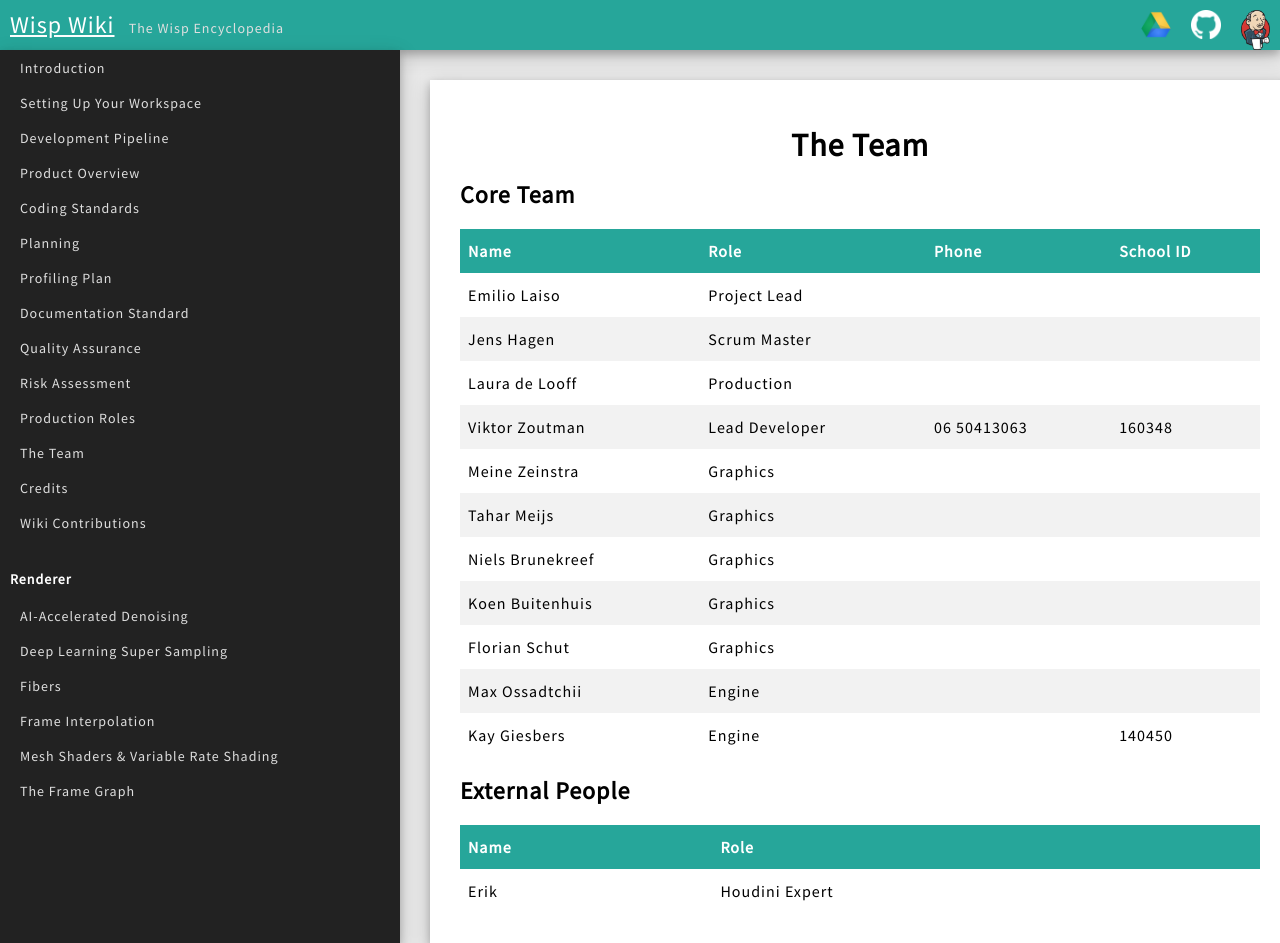
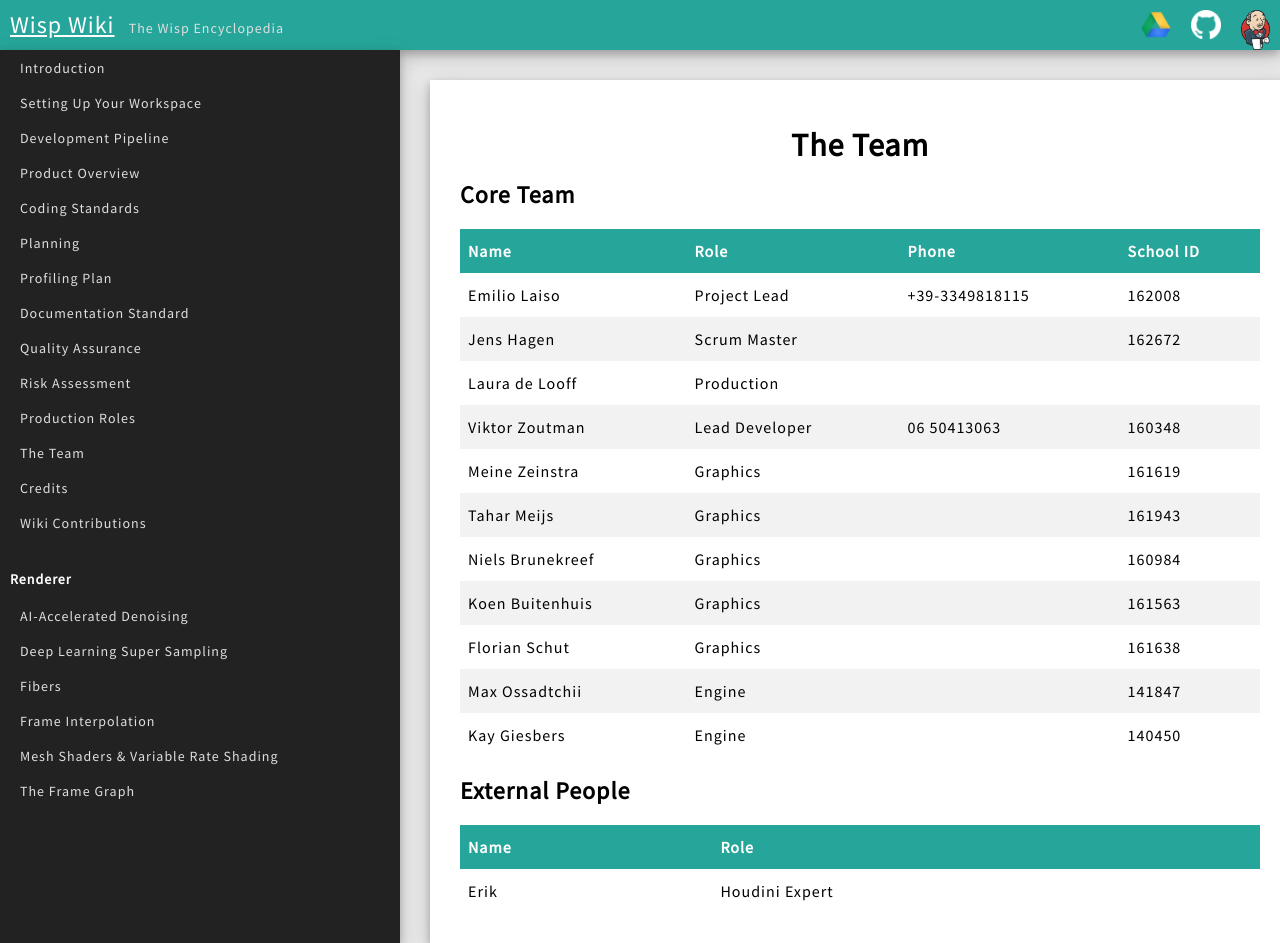
Before and after one commit to TeamWisp/TeamWisp.github.io, a Jekyll site: the page built from _common/team.markdown, in a window 1280 px wide. Built offline with Jekyll 4.4.1, drawn with Linux system fonts in a browser that asks for light colours; nearby versions of some CDN libraries.

Commit message:
error, team and fibers update

```diff
--- a/404.html
+++ b/404.html
@@ -19,6 +19,6 @@ layout: default
 <div class="container">
   <h1>404</h1>
 
-  <p><strong>Page not found :(</strong></p>
-  <p>The requested page could not be found.</p>
+  <p><strong>Page not found</strong></p>
+  <img src=favicon.ico>
 </div>
--- a/_common/planning.markdown
+++ b/_common/planning.markdown
@@ -6,8 +6,6 @@ weight: 50
 ---
 
 ## Milestones
-
-
 
 ## Development Plan
 
--- a/_common/team.markdown
+++ b/_common/team.markdown
@@ -10,16 +10,16 @@ weight: 90
 
 Name | Role | Phone | School ID
 -----|------|-------|----------
-Emilio Laiso | Project Lead
-Jens Hagen | Scrum Master
+Emilio Laiso | Project Lead | +39-3349818115 | 162008
+Jens Hagen | Scrum Master | |162672
 Laura de Looff | Production
 Viktor Zoutman | Lead Developer | 06 50413063 | 160348
-Meine Zeinstra | Graphics
-Tahar Meijs | Graphics
-Niels Brunekreef | Graphics
-Koen Buitenhuis | Graphics
-Florian Schut | Graphics
-Max Ossadtchii | Engine
+Meine Zeinstra | Graphics | | 161619
+Tahar Meijs | Graphics | | 161943
+Niels Brunekreef | Graphics | | 160984
+Koen Buitenhuis | Graphics | | 161563
+Florian Schut | Graphics | | 161638
+Max Ossadtchii | Engine | | 141847
 Kay Giesbers | Engine | | 140450
 
 ## External People
--- a/_renderer/fibes.markdown
+++ b/_renderer/fibes.markdown
@@ -56,11 +56,13 @@ When a user's yields the task scheduler essentially makes a snapshot of the task
 * [std::thread (Classical Multithreading)](http://www.cplusplus.com/reference/thread/thread/)
 
 ## Conclusion
+
 Fibers in combination with a task-manager is extremely powerful yet simpler to use than normal threading. CPU’s are currently in a transition phase where high core count cpu’s become available to mainstream consumers. Thinking how to parallelize now will give you an edge in the coming years and allow your project to scale more efficiently.
 
 At the moment of writing this the exact product vision for the Wisp project is still being defined. Thus saying we should or shouldn’t use fibers is a stretch. However, when the product vision is defined and it indicates that parallelization is needed then fibers are the way to go.
 
 ## Sources
+
 * [[0] Parallelizing-the-Naughty-Dog-Engine]()
 * [[1] Fiber (Computer science) Wikipedia page]()
 * [[2] Adam Rosenfield reply on"What is the difference between a thread and a fiber?"]()
```
Also changed, not shown: index.md (+1 -2 lines).
